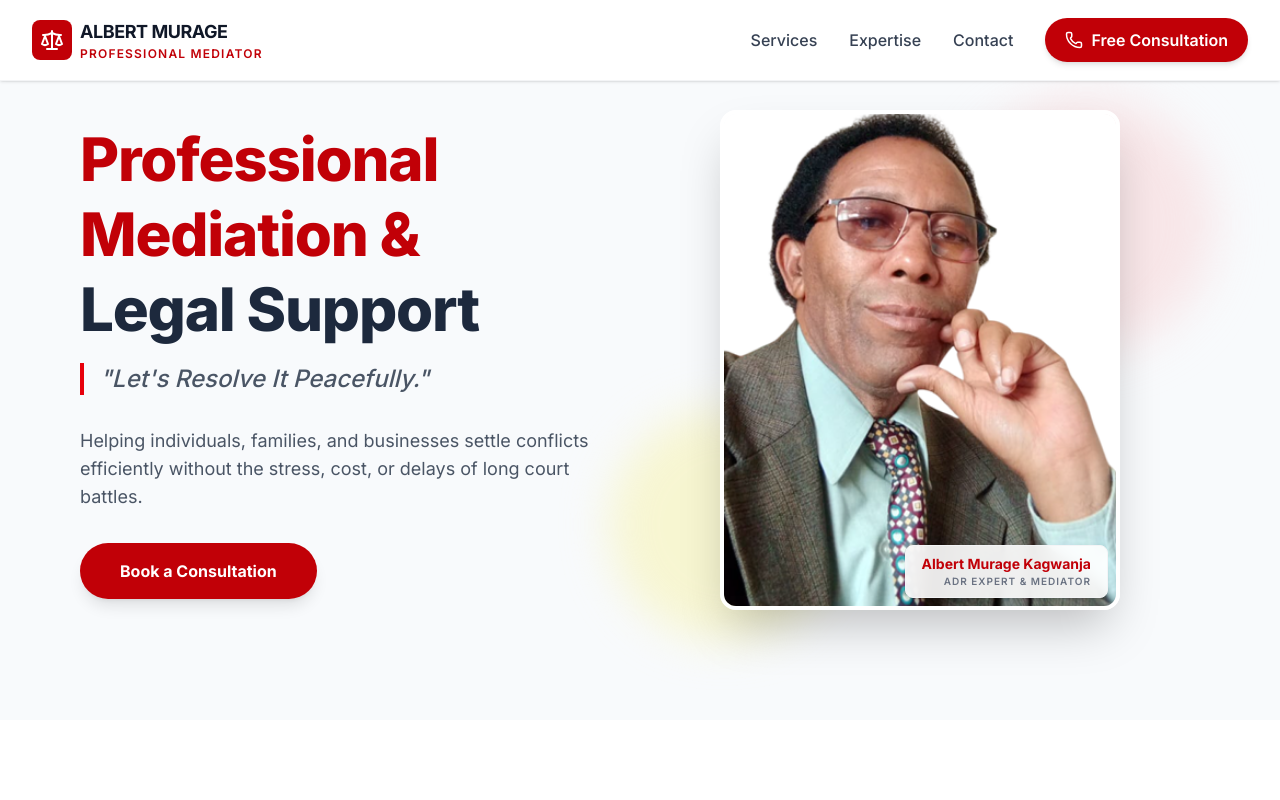
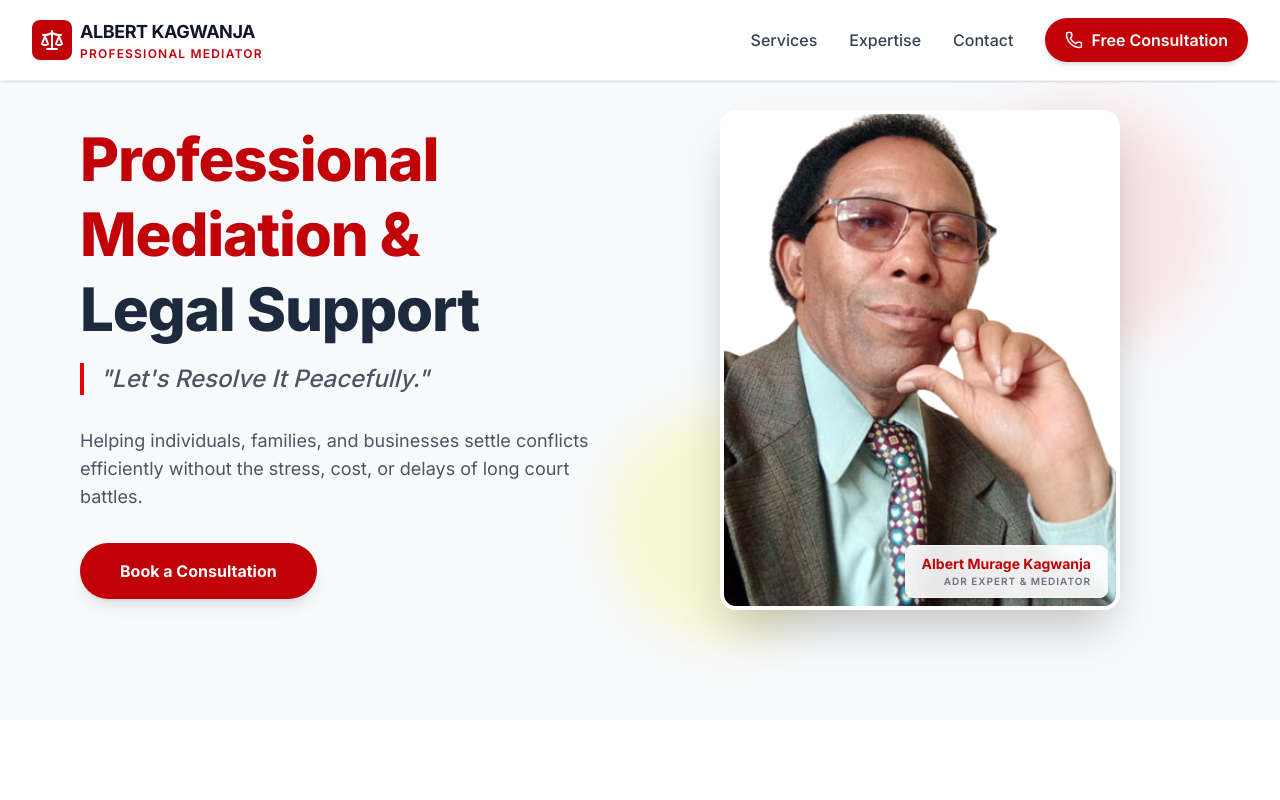
Before and after one commit to DICKSON39/portifolio-for-mediator, a React (Vite) app: page / in a window 1280 px wide. Shown: the top 800 px of the page. Built offline with nearby package versions, Linux system fonts and the light colour scheme; a web font is replaced by a local one.

Commit message:
Update name from 'ALBERT MURAGE' to 'ALBERT KAGWANJA'

```diff
--- a/src/components/navbar/navbar.tsx
+++ b/src/components/navbar/navbar.tsx
@@ -27,7 +27,7 @@ const Navbar: React.FC<NavbarProps> = ({ onContactClick }) => {
             </div>
             <div className="flex flex-col leading-tight">
               <span className="text-lg font-bold text-gray-900 tracking-tight">
-                ALBERT MURAGE
+                ALBERT KAGWANJA
               </span>
               <span className="text-xs font-semibold text-red-700 uppercase tracking-widest">
                 Professional Mediator
```
